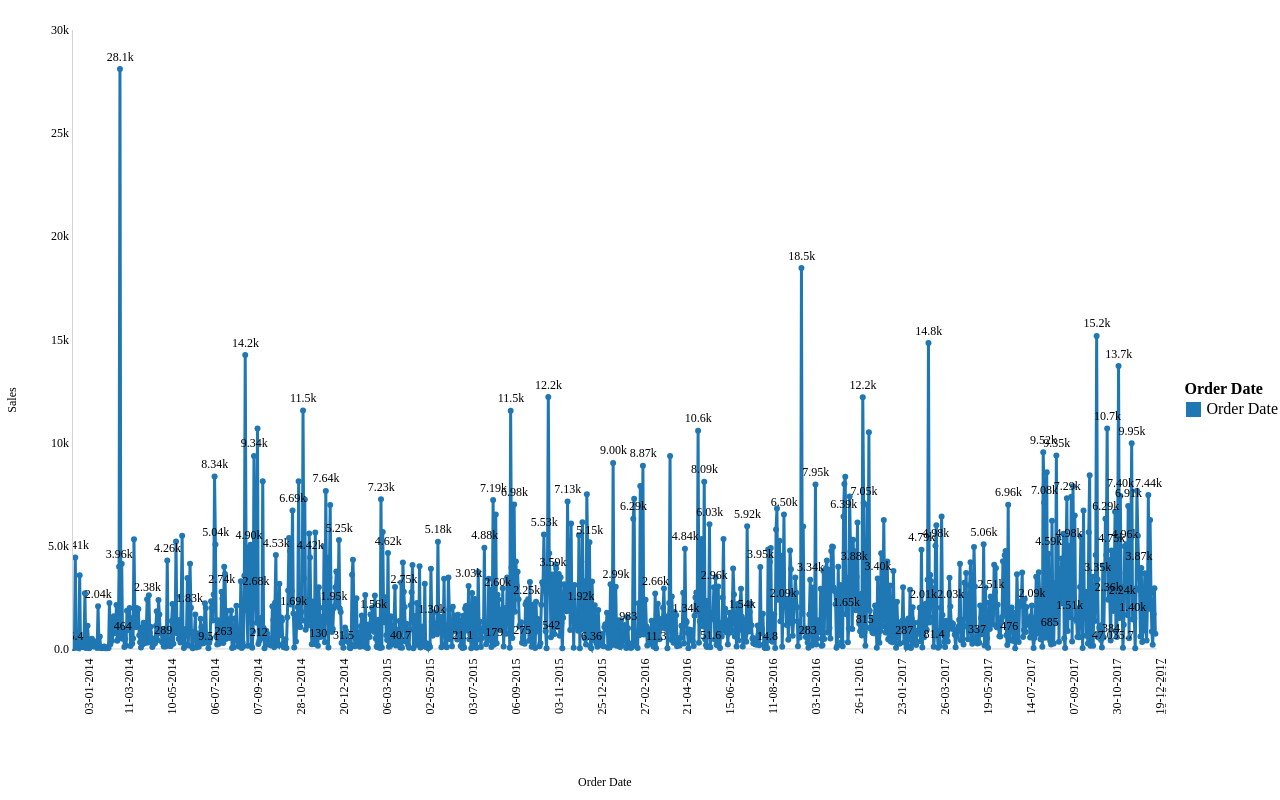
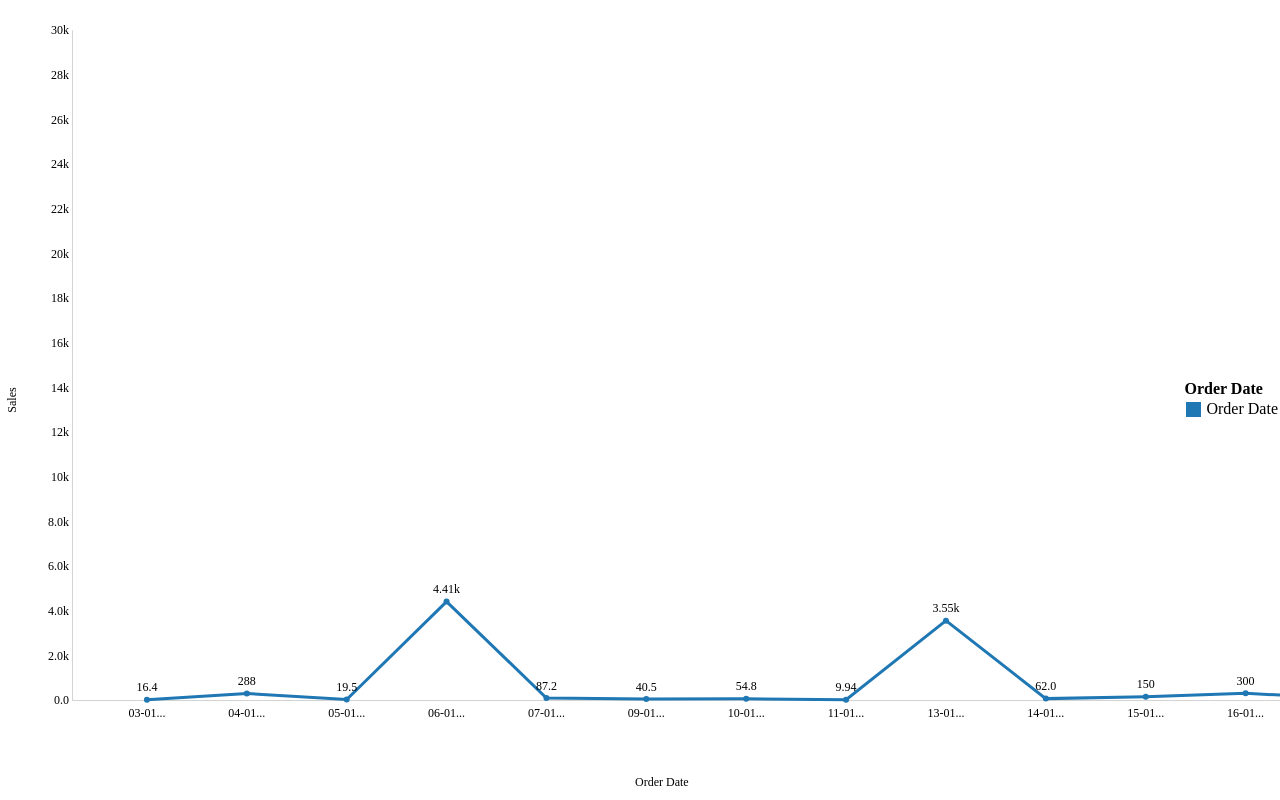
Before and after one commit to Grafieks-Analytics/charts, a plain HTML site: page LineChart.html in a window 1280 px wide. Drawn offline with Linux system fonts and the light colour scheme.

Commit message:
Corrected Line Chart

```diff
--- a/LineChart.html
+++ b/LineChart.html
@@ -84,7 +84,6 @@
                     d3colorPalette = defaultD3Config.d3ColorPalette,
                     paddingInner = defaultD3Config.defaultPaddingInner,
                     dateFormat = defaultD3Config.dateFormat,
-                    chartType = defaultD3Config.chartType,
                     toolTip,
                     dataColumns,
                     legendConfig = defaultD3Config.defaultLegendConfig,
@@ -136,10 +135,14 @@
                 window.dataLabelColor = dataLabelColor;
 
                 d3Colors = d3colorPalette;
+                let chartType = defaultD3Config.chartType;
+                console.log({ chartType })
 
                 d3.selectAll("#my_dataviz").html("");
                 d3.selectAll("#yAxisDiv").html("");
                 d3.selectAll("#xAxisLabelId").html("");
+                d3.select("#legend").html("").style("padding", "");
+
                 var { xAxisColumnDetails = [], colorByData = [] } = dataColumns;
 
                 let { legendStatus, legendPosition } = legendConfig;
@@ -172,11 +175,34 @@
 
                 var lineStroke = (1 - paddingInner) * 4;
 
-                height = window.innerHeight - margin.top - margin.bottom - 30 - extraHeight;
+                // height = window.innerHeight - margin.top - margin.bottom - 30 - extraHeight/ 2;
+                // height = window.innerHeight - margin.top - margin.bottom - extraHeight / 2 - 20;
+                height = window.innerHeight - margin.top - margin.bottom + 10;
+                // debugger;
+                if(!extraHeight){
+                    height += 15;
+                }
+                if(extraHeight){
+                    height = height - extraHeight / 2 - 30;
+                }
+                if(legendStatus && legendPosition == "top"){
+                    height -= 20;
+                } else if(legendStatus && legendPosition == "bottom"){
+                    height -= 40;
+                } else if(legendStatus && (legendPosition == "right" || legendPosition == "left")){
+                    height -= 20;
+                }
+
+                if(!legendStatus && !extraHeight){
+                    height -= 20;
+                }
+                if(!legendStatus && extraHeight){
+                    height -= 15;
+                }
 
                 if (chartType == constants.chartType.STANDARD) {
                     width = dataValues.length * standardThresholdWidth;
-                    height = window.innerHeight - margin.top - margin.bottom - extraHeight - 30;
+                    height = window.innerHeight - margin.top - margin.bottom - extraHeight / 2 - 30;
                 }
                 yaxisTicks = height / 70;
                 var y_pos_x_label = 55;
@@ -476,7 +502,21 @@
                 if (extraHeightWorked && redrawn) {
                     extraHeightWorked = false;
                     redrawn = false;
+                    // var svgMain = document.querySelector('#my_dataviz svg');
+                    // var oldheight = svgMain.getAttribute('height');
+                    // var finalHeight = oldheight - extraHeight / 2;
+                    // if(legendStatus && (legendPosition == "bottom" || legendPosition == "top")) {
+                    //     finalHeight -= 20;
+                    // }
+                    // svgMain.setAttribute('height', finalHeight);
                 }
+
+                var svgMain = document.querySelector("#my_dataviz svg");
+                var svgHeight = svgMain.getAttribute('height');
+                if(legendStatus && legendPosition == "top"){
+                    svgHeight += 50;
+                }
+                svgMain.setAttribute("height", svgHeight);
 
                 if (chartType == constants.chartType.STANDARD) {
                     setStandardTickWidths();
@@ -689,7 +729,7 @@
                     });
             }
 
-            redrawChartLineVerticle();
+            // redrawChartLineVerticle();
             drawChartLineVerticle();
         </script>
     </body>
```
